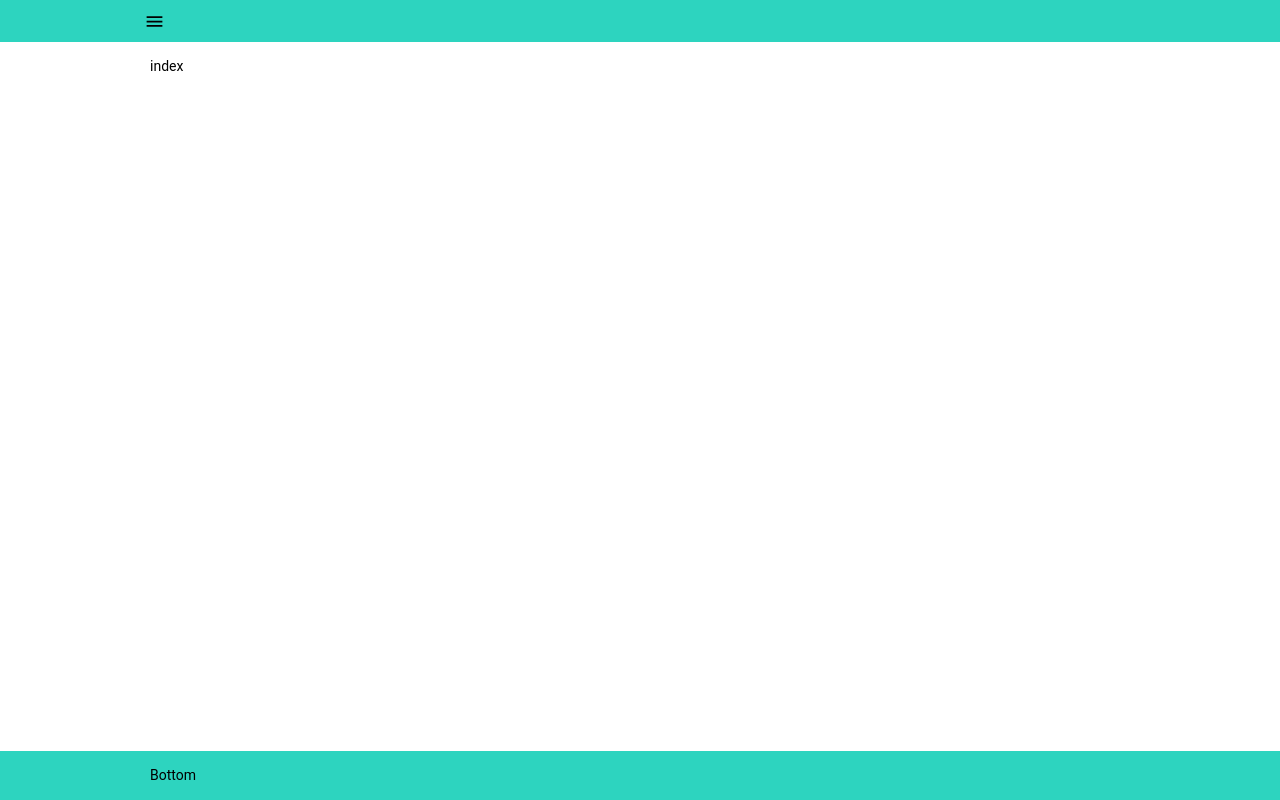
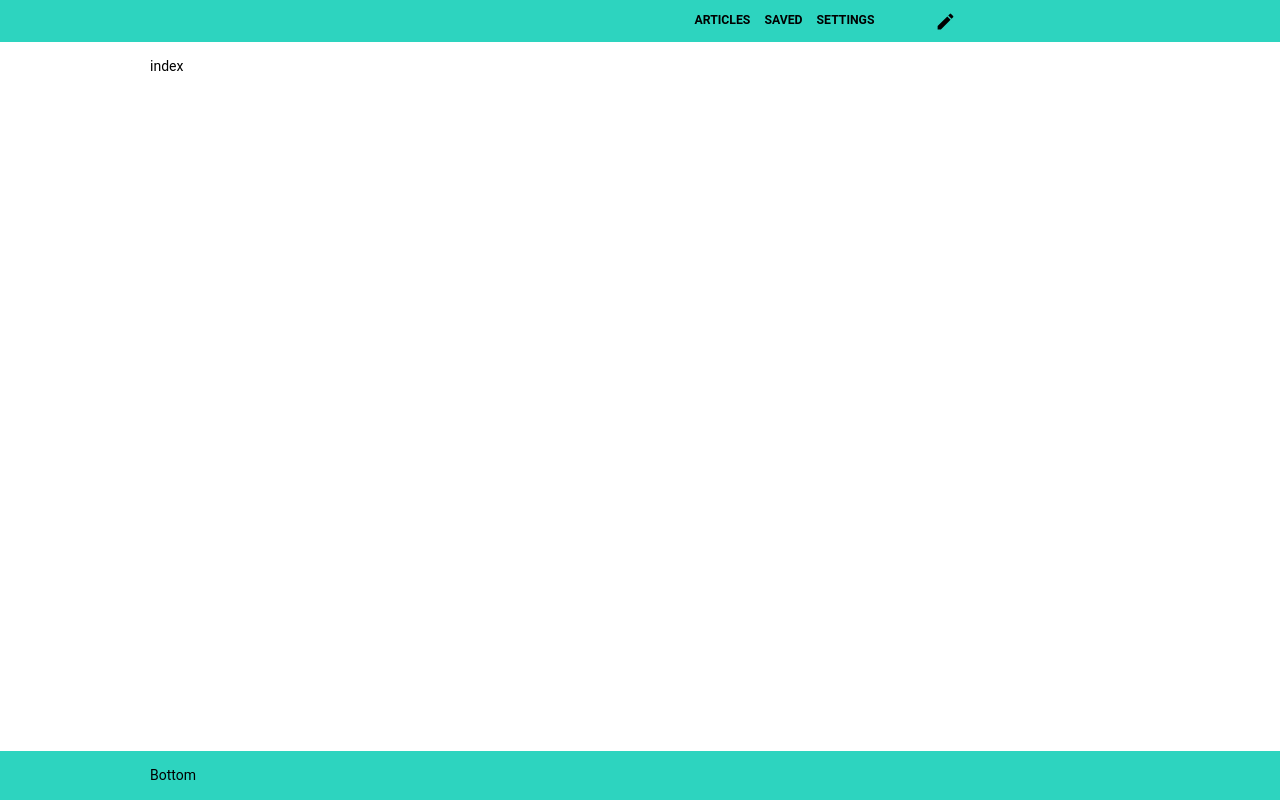
Before and after one commit to mooooburg-dev/articles-web, a Next.js app: page / in a window 1280 px wide. Built offline with nearby package versions, Linux system fonts and the light colour scheme; no server answers.

Commit message:
💄 Navbar UI 테스트중

```diff
--- a/src/components/Navbar.tsx
+++ b/src/components/Navbar.tsx
@@ -1,4 +1,4 @@
-import { Menu } from '@mui/icons-material';
+import { Create, Menu } from '@mui/icons-material';
 import { Button, Grid, IconButton } from '@mui/material';
 import Link from 'next/link';
 import React from 'react';
@@ -14,7 +14,7 @@ export default function Navbar({ children, ...args }: Props) {
         className={'navbarInner max-w-6xl mx-auto h-12 flex align-middle pr-4'}
       >
         <Grid container alignItems="center">
-          <Grid item xs={2}>
+          <Grid item xs={2} className="xs:block md:hidden">
             <IconButton
               color="inherit"
               aria-label="upload picture"
@@ -23,10 +23,23 @@ export default function Navbar({ children, ...args }: Props) {
               <Menu />
             </IconButton>
           </Grid>
-          <Grid item xs={10} className={'text-right'}>
-            <ul>
-              <li></li>
+          <Grid item xs={9} className={'text-right'}>
+            <ul className="flex justify-end child:mx-2 text-sm font-bold">
+              <li>
+                <span>ARTICLES</span>
+              </li>
+              <li>
+                <span>SAVED</span>
+              </li>
+              <li>
+                <span>SETTINGS</span>
+              </li>
             </ul>
+          </Grid>
+          <Grid item xs={1} className={'text-right'}>
+            <IconButton color="inherit" component="span">
+              <Create />
+            </IconButton>
           </Grid>
         </Grid>
       </div>
```
